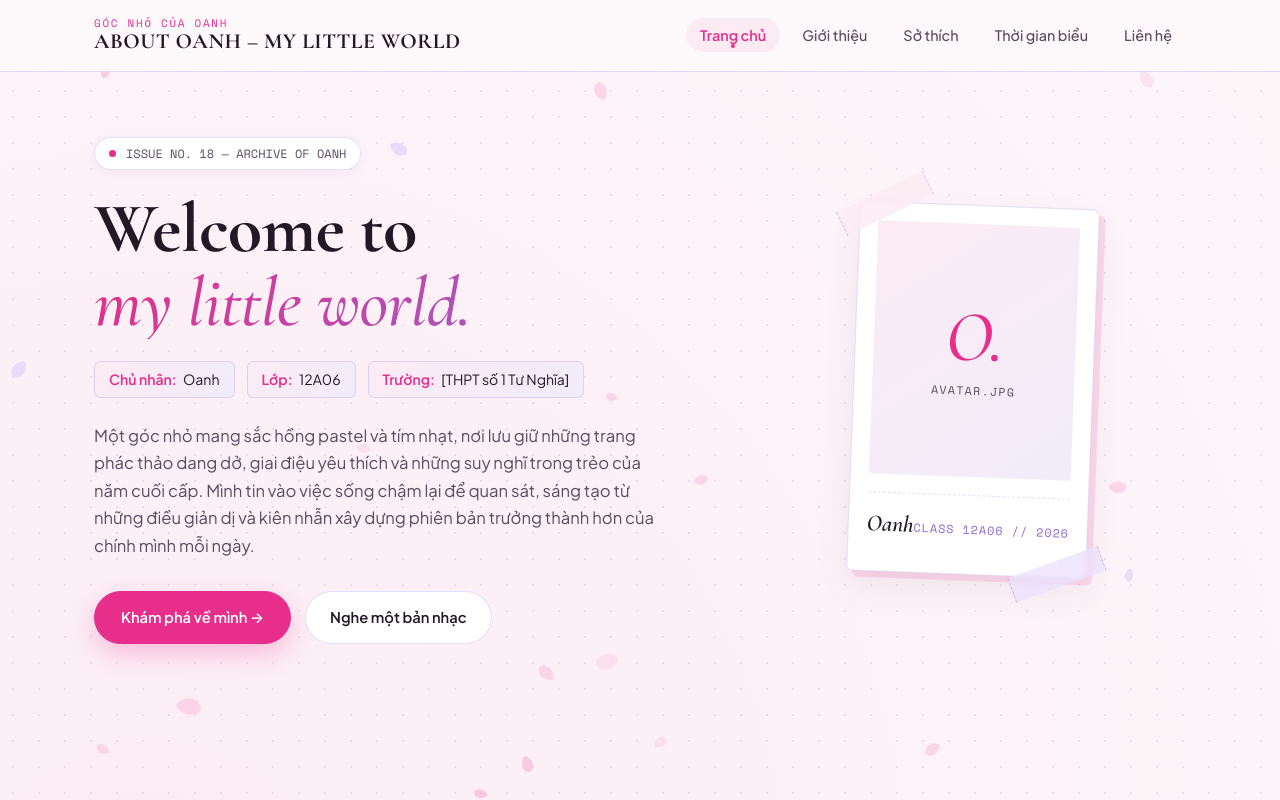
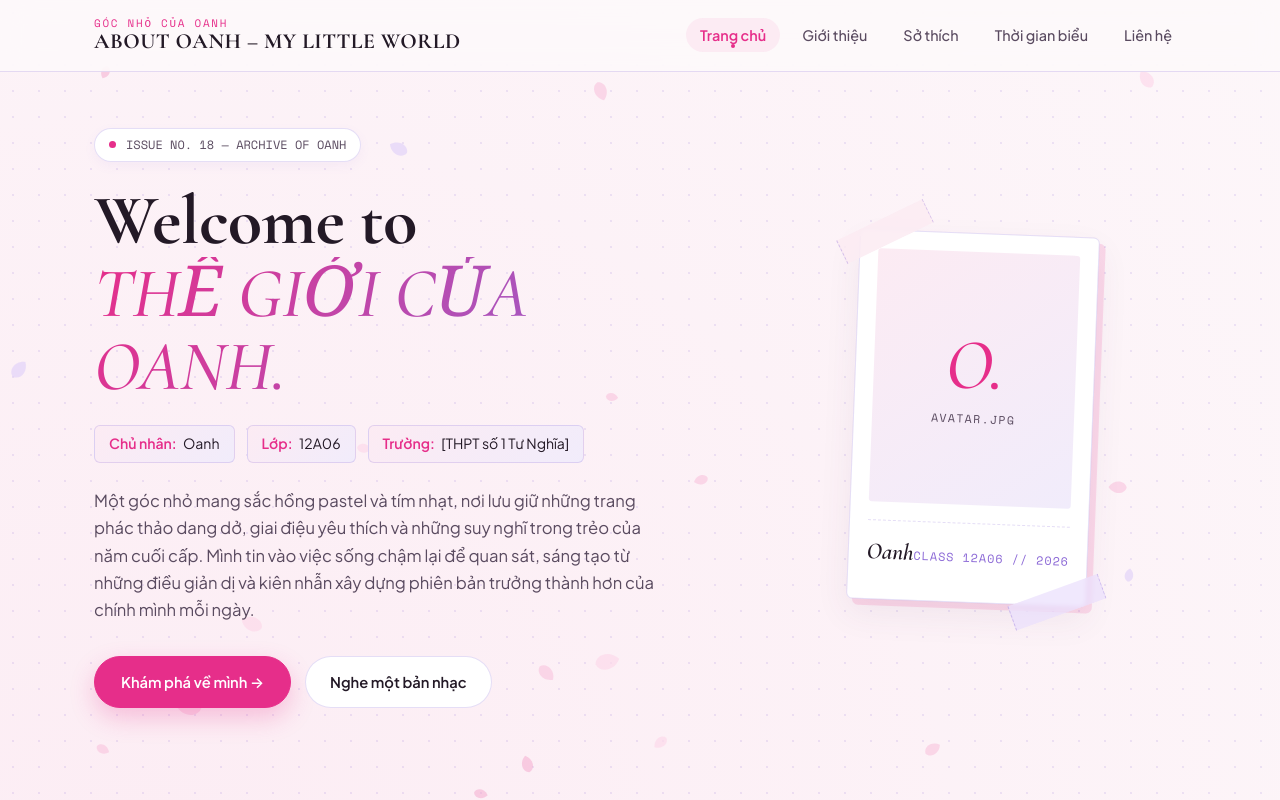
Before and after one commit to lekieuoanh2229-lab/tin12, a plain HTML site: page index2.html in a window 1280 px wide. Shown: the top 800 px of the page. Drawn offline with nearby package versions, Linux system fonts and the light colour scheme.

Commit message:
Update index2.html

```diff
--- a/index2.html
+++ b/index2.html
@@ -1309,7 +1309,7 @@
 
           <h1 class="hero-title">
             Welcome to
-            <span>my little world.</span>
+            <span>THẾ GIỚI CỦA OANH.</span>
           </h1>
 
           <div class="hero-meta-strip">
```
